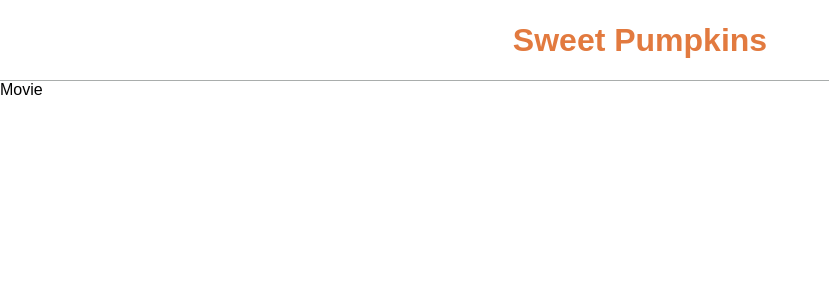
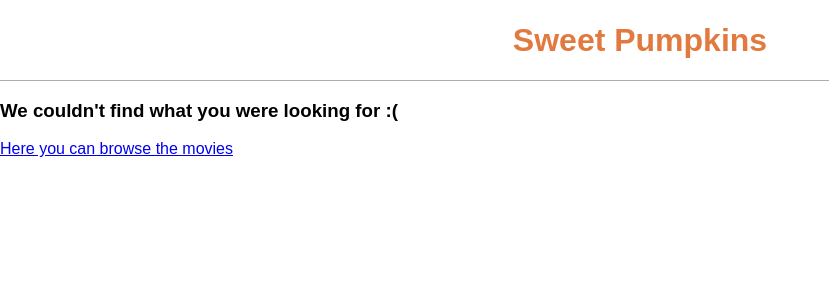
Before and after one commit to karo6774/sweet-pumpkins, a React (Create React App) app: page /movie/1 in a window 1280 px wide. Shown: the top 300 px of the page, without its empty margins (0-829 px from the left). Built offline with nearby package versions, Linux system fonts and the light colour scheme; no server answers.

Commit message:
Fix movie details path name

```diff
--- a/src/App.js
+++ b/src/App.js
@@ -13,7 +13,7 @@ export default class App extends Component {
                     <Header/>
                     <Switch>
                         <Route exact path="/" component={Main}/>
-                        <Route path="/movie/:id" component={Movie}/>
+                        <Route path="/movies/:id" component={Movie}/>
                         <Route component={NotFound}/>
                     </Switch>
                 </div>
```
